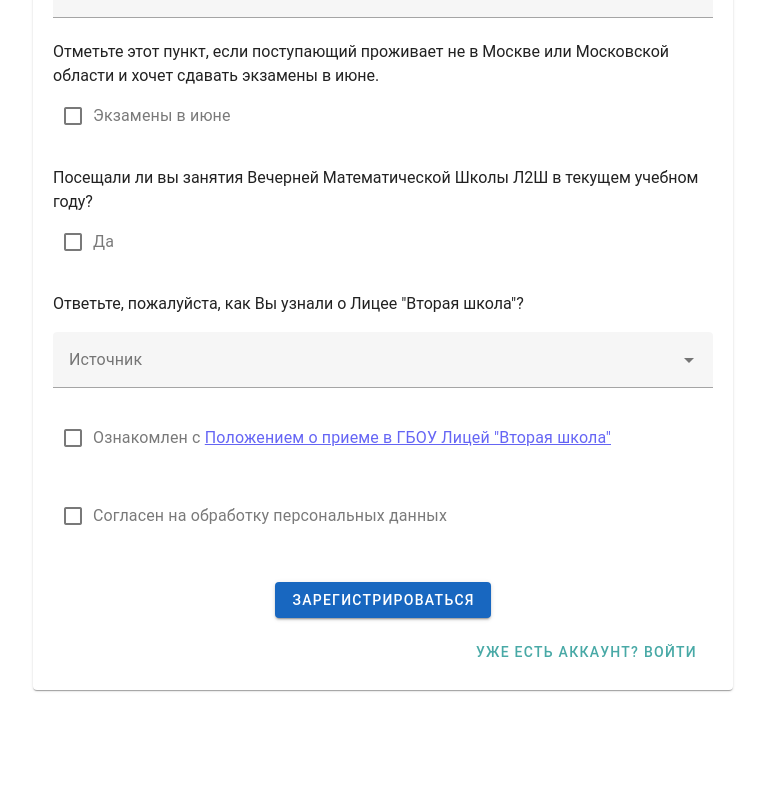
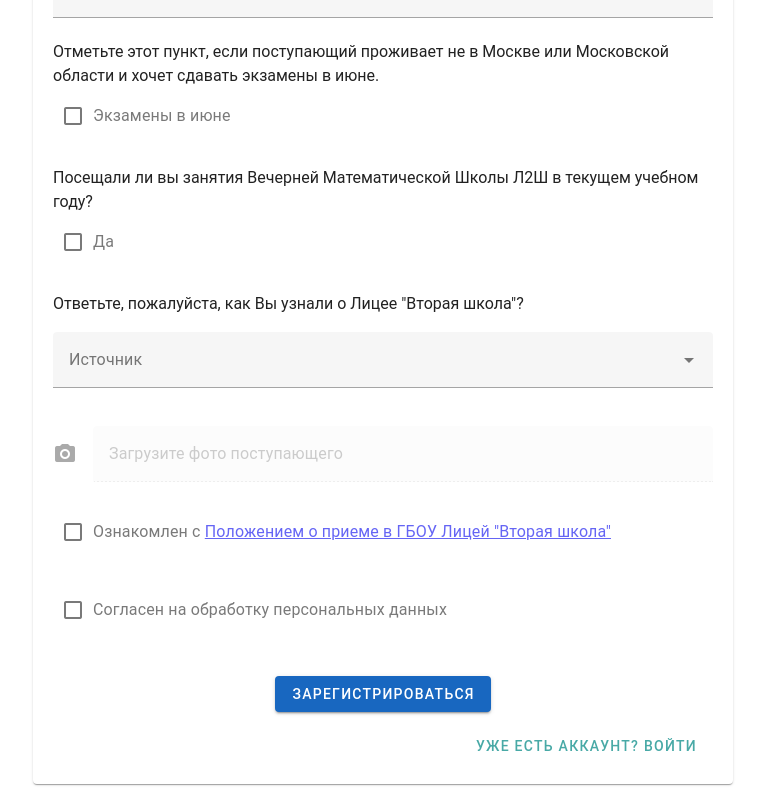
Before and after one commit to GregoryKogan/admissions-prototype, a Vue app in the folder ui/: page /register in a window 1280 px wide. Shown: the part 1446-2246 px from the top of the page, without its empty margins (257-1022 px from the left). Before the commit the page ends 2152 px from the top, so only its background shows below. Built offline with nearby package versions, Linux system fonts and the light colour scheme.

Commit message:
feature: remove photo change button from profile and add file input for uploading student photo in registration form

```diff
--- a/ui/src/pages/profile.vue
+++ b/ui/src/pages/profile.vue
@@ -21,16 +21,6 @@
                 mdi-account-circle
               </v-icon>
             </v-avatar>
-            <v-btn
-              size="small"
-              variant="outlined"
-              prepend-icon="mdi-camera"
-              rounded
-              disabled
-              class="px-4"
-            >
-              Изменить фото
-            </v-btn>
           </div>
 
           <v-card-subtitle class="px-3 px-sm-4 pb-0">
--- a/ui/src/pages/register.vue
+++ b/ui/src/pages/register.vue
@@ -100,6 +100,14 @@
           :rules="[(v) => !!v || 'Введите источник']"
           required
         />
+        <v-file-input
+          disabled
+          label="Загрузите фото поступающего"
+          prepend-icon="mdi-camera"
+          accept="image/*"
+          required
+          class="mt-4"
+        ></v-file-input>
         <v-checkbox
           :rules="[(v) => !!v || 'Необходимо ознакомиться с положением']"
         >
```
